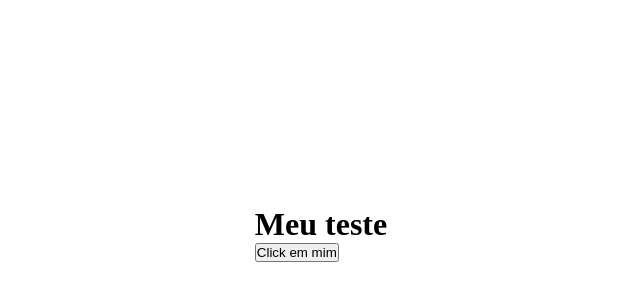
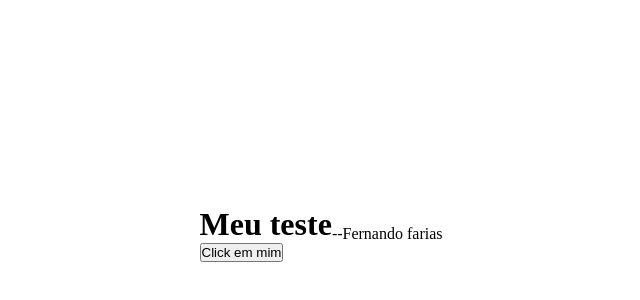
Before and after one commit to Fernandpofarias/teste1, a plain HTML site: page index.html in a window 1280 px wide. Shown: the part 166-466 px from the top of the page, without its empty margins (319-959 px from the left). Drawn offline with Linux system fonts and the light colour scheme.

Commit message:
add comenbte

```diff
--- a/index.html
+++ b/index.html
@@ -13,5 +13,5 @@
         <button>Click em mim</button>
     </div>
 </body>
-
+--Fernando farias
 </html>
```
